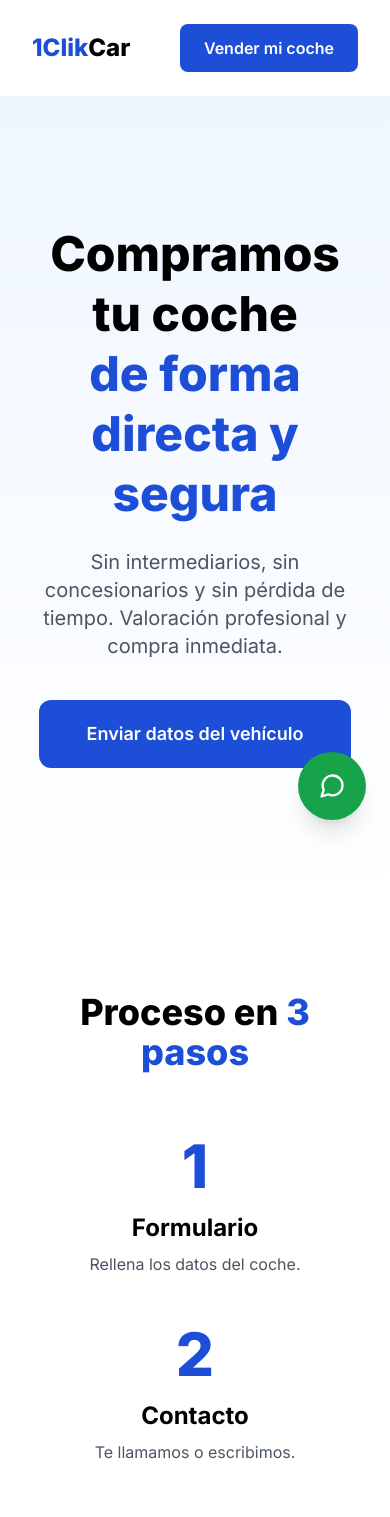
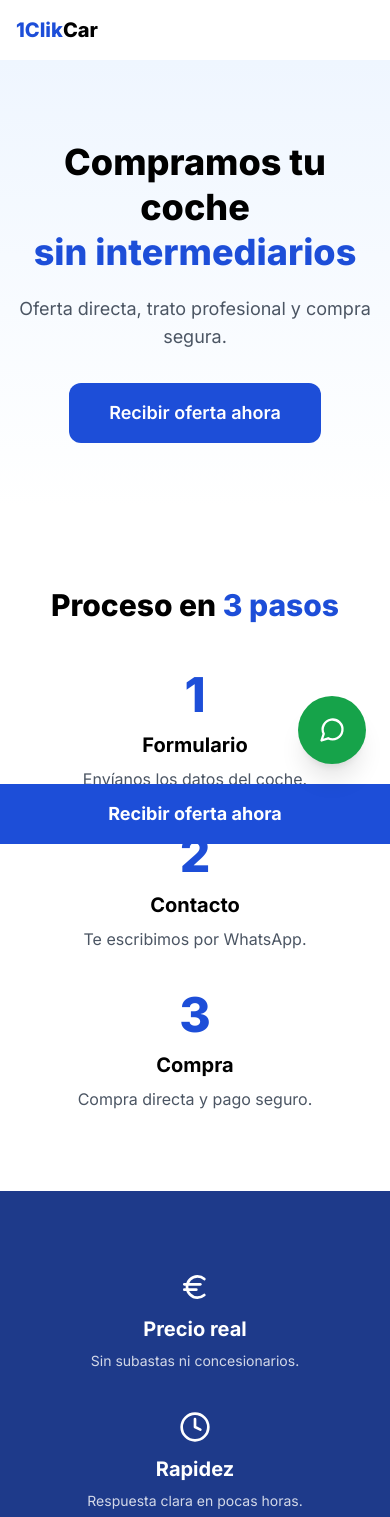
Before and after one commit to jvaloptt-oss/1clikcar, a Next.js app: page / in a window 390 px wide. Shown: the top 1517 px of the page. Built offline with nearby package versions, Linux system fonts and the light colour scheme.

Commit message:
Mobile optimization and fixed CTA

```diff
--- a/src/app/page.tsx
+++ b/src/app/page.tsx
@@ -4,11 +4,10 @@ import { useState } from "react";
 import { motion } from "framer-motion";
 import { MessageCircle, ShieldCheck, Clock, Euro } from "lucide-react";
 
-// FIX DEFINITIVO FRAMER MOTION + TS
 const MDiv: any = motion.div;
 
 const fadeUp = {
-  hidden: { opacity: 0, y: 40 },
+  hidden: { opacity: 0, y: 30 },
   visible: { opacity: 1, y: 0 },
 };
 
@@ -16,61 +15,60 @@ export default function Home() {
   return (
     <>
       {/* HEADER */}
-      <header className="max-w-7xl mx-auto flex justify-between items-center px-8 py-6">
-        <div className="text-2xl font-extrabold">
+      <header className="max-w-7xl mx-auto flex justify-between items-center px-4 md:px-8 py-4 md:py-6">
+        <div className="text-xl md:text-2xl font-extrabold">
           <span className="text-blue-700">1Clik</span>
           <span className="text-black">Car</span>
         </div>
 
         <a
           href="#form"
-          className="bg-blue-700 hover:bg-blue-800 text-white px-6 py-3 rounded-lg font-semibold transition"
+          className="hidden md:inline-block bg-blue-700 hover:bg-blue-800 text-white px-6 py-3 rounded-lg font-semibold transition"
         >
           Vender mi coche
         </a>
       </header>
 
       {/* HERO */}
-      <section className="bg-gradient-to-b from-blue-50 to-white py-32 px-6">
+      <section className="bg-gradient-to-b from-blue-50 to-white pt-20 md:pt-32 pb-16 md:pb-32 px-4 md:px-6">
         <MDiv
           initial="hidden"
           animate="visible"
           variants={fadeUp}
-          transition={{ duration: 0.6 }}
-          className="max-w-6xl mx-auto text-center"
+          transition={{ duration: 0.5 }}
+          className="max-w-5xl mx-auto text-center"
         >
-          <h1 className="text-5xl md:text-6xl font-extrabold mb-6 leading-tight">
+          <h1 className="text-4xl md:text-6xl font-extrabold mb-5 leading-tight">
             Compramos tu coche
             <br />
-            <span className="text-blue-700">de forma directa y segura</span>
+            <span className="text-blue-700">sin intermediarios</span>
           </h1>
 
-          <p className="text-gray-600 text-xl mb-10 max-w-3xl mx-auto">
-            Sin intermediarios, sin concesionarios y sin pérdida de tiempo.
-            Valoración profesional y compra inmediata.
+          <p className="text-gray-600 text-lg md:text-xl mb-8 max-w-3xl mx-auto">
+            Oferta directa, trato profesional y compra segura.
           </p>
 
           <a
             href="#form"
-            className="inline-block bg-blue-700 hover:bg-blue-800 text-white px-12 py-5 rounded-xl text-lg font-semibold transition"
+            className="inline-block bg-blue-700 hover:bg-blue-800 text-white px-10 py-4 rounded-xl text-lg font-semibold transition"
           >
-            Enviar datos del vehículo
+            Recibir oferta ahora
           </a>
         </MDiv>
       </section>
 
       {/* PROCESO */}
-      <section className="py-24 bg-white">
-        <div className="max-w-6xl mx-auto px-6 text-center">
-          <h2 className="text-4xl font-extrabold mb-16">
+      <section className="py-20 md:py-24 bg-white">
+        <div className="max-w-6xl mx-auto px-4 md:px-6 text-center">
+          <h2 className="text-3xl md:text-4xl font-extrabold mb-12 md:mb-16">
             Proceso en <span className="text-blue-700">3 pasos</span>
           </h2>
 
-          <div className="grid md:grid-cols-3 gap-12">
+          <div className="grid md:grid-cols-3 gap-10 md:gap-12">
             {[
-              { n: "1", t: "Formulario", d: "Rellena los datos del coche." },
-              { n: "2", t: "Contacto", d: "Te llamamos o escribimos." },
-              { n: "3", t: "Compra", d: "Compra directa y segura." },
+              { n: "1", t: "Formulario", d: "Envíanos los datos del coche." },
+              { n: "2", t: "Contacto", d: "Te escribimos por WhatsApp." },
+              { n: "3", t: "Compra", d: "Compra directa y pago seguro." },
             ].map((s, i) => (
               <MDiv
                 key={i}
@@ -78,12 +76,12 @@ export default function Home() {
                 whileInView="visible"
                 viewport={{ once: true }}
                 variants={fadeUp}
-                transition={{ duration: 0.5, delay: i * 0.15 }}
+                transition={{ duration: 0.4, delay: i * 0.1 }}
               >
-                <div className="text-6xl font-extrabold text-blue-700 mb-4">
+                <div className="text-5xl font-extrabold text-blue-700 mb-3">
                   {s.n}
                 </div>
-                <h3 className="text-2xl font-bold">{s.t}</h3>
+                <h3 className="text-xl font-bold">{s.t}</h3>
                 <p className="text-gray-600 mt-2">{s.d}</p>
               </MDiv>
             ))}
@@ -92,23 +90,23 @@ export default function Home() {
       </section>
 
       {/* DIFERENCIADORES */}
-      <section className="bg-blue-900 text-white py-24">
-        <div className="max-w-6xl mx-auto grid md:grid-cols-3 gap-12 px-6">
+      <section className="bg-blue-900 text-white py-20 md:py-24">
+        <div className="max-w-6xl mx-auto grid md:grid-cols-3 gap-10 md:gap-12 px-4 md:px-6">
           {[
             {
-              icon: <Euro size={36} />,
+              icon: <Euro size={32} />,
               t: "Precio real",
-              d: "Oferta directa sin subastas ni intermediarios.",
+              d: "Sin subastas ni concesionarios.",
             },
             {
-              icon: <Clock size={36} />,
+              icon: <Clock size={32} />,
               t: "Rapidez",
-              d: "Proceso ágil y sin esperas innecesarias.",
+              d: "Respuesta clara en pocas horas.",
             },
             {
-              icon: <ShieldCheck size={36} />,
+              icon: <ShieldCheck size={32} />,
               t: "Seguridad",
-              d: "Compra profesional con gestión clara.",
+              d: "Proceso profesional y transparente.",
             },
           ].map((f, i) => (
             <MDiv
@@ -117,47 +115,41 @@ export default function Home() {
               whileInView="visible"
               viewport={{ once: true }}
               variants={fadeUp}
-              transition={{ duration: 0.5, delay: i * 0.15 }}
+              transition={{ duration: 0.4, delay: i * 0.1 }}
               className="text-center"
             >
-              <div className="mb-4 flex justify-center">{f.icon}</div>
-              <h3 className="text-2xl font-bold">{f.t}</h3>
-              <p className="opacity-80 mt-2">{f.d}</p>
+              <div className="mb-3 flex justify-center">{f.icon}</div>
+              <h3 className="text-xl font-bold">{f.t}</h3>
+              <p className="opacity-80 mt-2 text-sm md:text-base">{f.d}</p>
             </MDiv>
           ))}
         </div>
       </section>
 
       {/* FORMULARIO */}
-      <section id="form" className="py-32 px-6 bg-gray-50">
+      <section id="form" className="py-24 px-4 md:px-6 bg-gray-50">
         <CompleteForm />
       </section>
 
-      {/* FAQ */}
-      <section className="bg-gray-100 py-24">
-        <div className="max-w-4xl mx-auto px-6">
-          <h2 className="text-4xl font-extrabold text-center mb-16">
-            Preguntas frecuentes
-          </h2>
-
-          <FAQ q="¿La valoración es gratuita?" a="Sí, totalmente gratuita y sin compromiso." />
-          <FAQ q="¿Tengo que aceptar la oferta?" a="No, tú decides si te encaja." />
-          <FAQ q="¿Cómo se realiza el pago?" a="Mediante transferencia bancaria segura." />
-          <FAQ q="¿Compráis coches con muchos kilómetros?" a="Sí, estudiamos cada vehículo de forma individual." />
-        </div>
-      </section>
+      {/* BOTÓN FIJO MÓVIL */}
+      <a
+        href="#form"
+        className="fixed bottom-0 left-0 right-0 md:hidden bg-blue-700 text-white text-center py-4 font-bold text-lg z-50"
+      >
+        Recibir oferta ahora
+      </a>
 
       {/* WHATSAPP */}
       <a
         href="https://wa.me/34600000000"
         target="_blank"
-        className="fixed bottom-6 right-6 bg-green-600 text-white p-5 rounded-full shadow-xl hover:scale-110 transition z-50"
+        className="fixed bottom-20 md:bottom-6 right-6 bg-green-600 text-white p-5 rounded-full shadow-xl hover:scale-110 transition z-50"
       >
         <MessageCircle size={28} />
       </a>
 
       {/* FOOTER */}
-      <footer className="bg-gray-100 text-center py-10 text-gray-500">
+      <footer className="bg-gray-100 text-center py-10 text-gray-500 text-sm">
         © {new Date().getFullYear()} 1ClikCar ·{" "}
         <a href="/quienes-somos" className="underline">Quiénes somos</a> ·{" "}
         <a href="/privacidad" className="underline">Privacidad</a>
@@ -166,7 +158,7 @@ export default function Home() {
   );
 }
 
-/* ================= FORMULARIO ================= */
+/* FORMULARIO */
 
 function CompleteForm() {
   const [form, setForm] = useState<any>({});
@@ -191,21 +183,21 @@ function CompleteForm() {
       whileInView="visible"
       viewport={{ once: true }}
       variants={fadeUp}
-      transition={{ duration: 0.6 }}
-      className="max-w-4xl mx-auto bg-white rounded-3xl shadow-2xl p-16"
+      transition={{ duration: 0.5 }}
+      className="max-w-3xl mx-auto bg-white rounded-3xl shadow-2xl p-10 md:p-16"
     >
-      <h2 className="text-4xl font-extrabold text-center mb-10">
-        Información del vehículo
+      <h2 className="text-3xl md:text-4xl font-extrabold text-center mb-8">
+        Datos del vehículo
       </h2>
 
-      <div className="grid md:grid-cols-2 gap-6">
+      <div className="grid md:grid-cols-2 gap-5">
         {["marca", "modelo", "año", "km", "provincia", "telefono"].map((f) => (
           <input
             key={f}
             name={f}
             placeholder={f.toUpperCase()}
             onChange={handleChange}
-            className="border p-4 rounded-xl"
+            className="border p-4 rounded-xl text-base"
           />
         ))}
 
@@ -216,7 +208,7 @@ function CompleteForm() {
           className="border p-4 rounded-xl md:col-span-2"
         />
 
-        <div className="md:col-span-2 flex gap-3 text-sm text-gray-600">
+        <div className="md:col-span-2 flex gap-3 text-xs md:text-sm text-gray-600">
           <input type="checkbox" required />
           <p>
             Acepto la{" "}
@@ -228,7 +220,7 @@ function CompleteForm() {
 
         <button
           onClick={sendForm}
-          className="md:col-span-2 bg-blue-700 hover:bg-blue-800 text-white py-5 rounded-xl text-lg font-bold transition"
+          className="md:col-span-2 bg-blue-700 hover:bg-blue-800 text-white py-4 rounded-xl text-lg font-bold transition"
         >
           Recibir oferta sin compromiso
         </button>
@@ -236,14 +228,3 @@ function CompleteForm() {
     </MDiv>
   );
 }
-
-/* ================= FAQ ================= */
-
-function FAQ({ q, a }: any) {
-  return (
-    <div className="mb-6">
-      <h3 className="font-bold text-lg mb-2">{q}</h3>
-      <p className="text-gray-600">{a}</p>
-    </div>
-  );
-}
```
